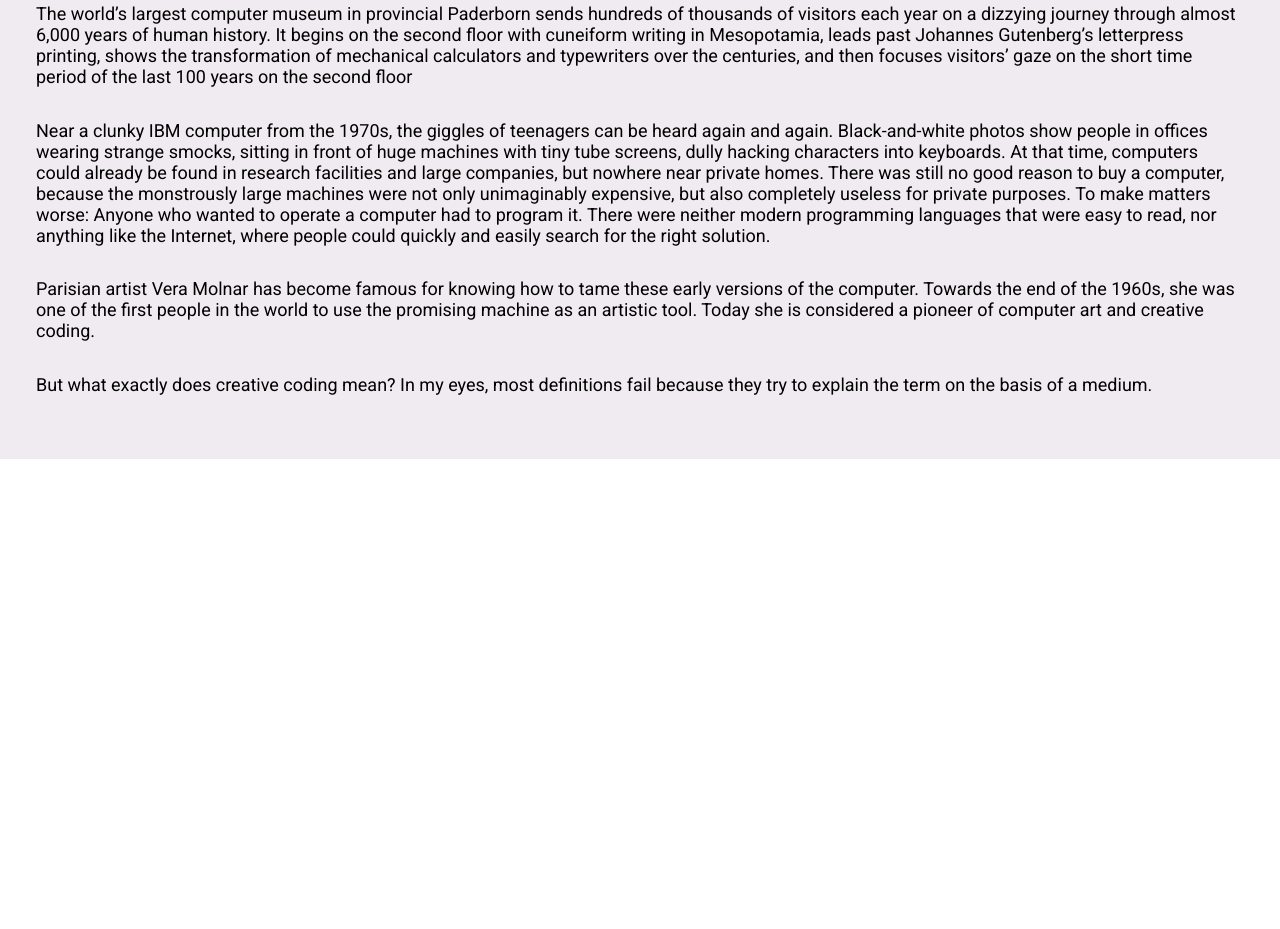
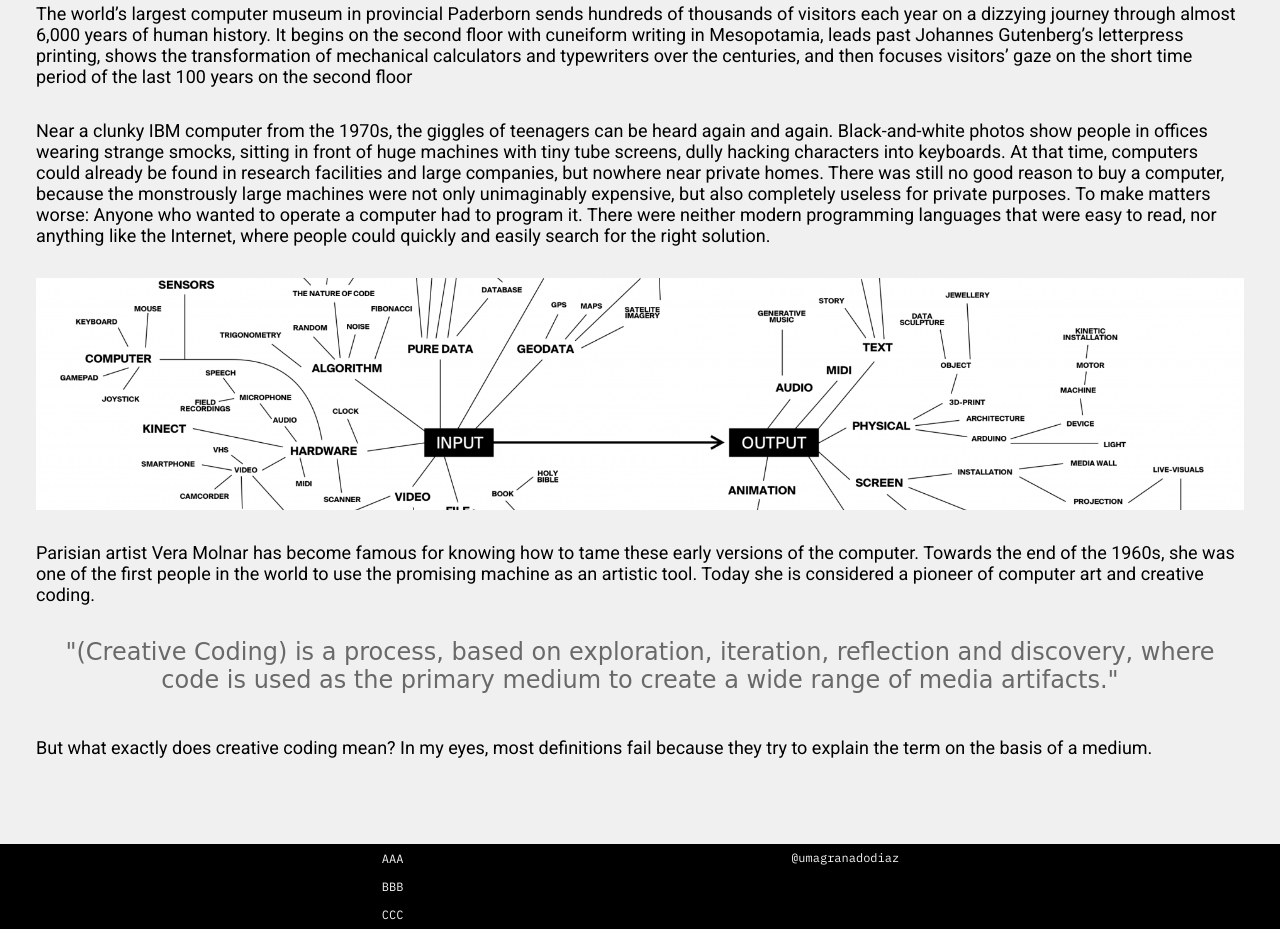
Before and after one commit to Umagdiaz/creative_code_blog, a plain HTML site: page index.html in a window 1280 px wide. Shown: the part 671-1600 px from the top of the page. Before the commit the page ends 1130 px from the top, so only its background shows below. Drawn offline with Linux system fonts and the light colour scheme; a web font is replaced by a local one.

Commit message:
index img, footer, quote

```diff
--- a/index.html
+++ b/index.html
@@ -11,7 +11,7 @@
 <body>
     <div class="header">
         <div class="header__r" alt=""><h2>Creative Code</h2><p class="header__r-sub">A little library</p></div>
-        <div><img class="header__l" src="resources/img/img_creative_coding.png" alt=""></div>
+        <div><img class="header__l" src="resources/img/img_creative_coding.png" alt="black and white dots"></div>
 
     </div>
     <div class="content">
@@ -21,19 +21,32 @@
         <p class="content__text">
         Near a clunky IBM computer from the 1970s, the giggles of teenagers can be heard again and again. Black-and-white photos show people in offices wearing strange smocks, sitting in front of huge machines with tiny tube screens, dully hacking characters into keyboards. At that time, computers could already be found in research facilities and large companies, but nowhere near private homes. There was still no good reason to buy a computer, because the monstrously large machines were not only unimaginably expensive, but also completely useless for private purposes. To make matters worse: Anyone who wanted to operate a computer had to program it. There were neither modern programming languages that were easy to read, nor anything like the Internet, where people could quickly and easily search for the right solution.
         </p>
+        <div class="content__img1">
+            <img class="content__img1" src="resources/img/input_output.png" alt="input output map">
+        </div>
         <p class="content__text">
         Parisian artist Vera Molnar has become famous for knowing how to tame these early versions of the computer. Towards the end of the 1960s, she was one of the first people in the world to use the promising machine as an artistic tool. Today she is considered a pioneer of computer art and creative coding.
+        </p>
+        <p class="content__text-quotes">
+            "(Creative Coding) is a process, based on exploration, iteration, reflection and discovery, where code is used as the primary medium to create a wide range of media artifacts."
         </p>
         <p class="content__text">
         But what exactly does creative coding mean? In my eyes, most definitions fail because they try to explain the term on the basis of a medium.
         </p>
-        <p class="content__text-quotes">
-
-        </p>
+        <div class="">
+            <img class="" src="" alt="">
+        </div>
     </div>
     <div >
 
     </div>
-
+    <div class="footer">
+        <ul class="footer__description-ul">
+            <li class="footer__description-li">AAA</li>
+            <li class="footer__description-li">BBB</li>
+            <li class="footer__description-li">CCC</li>
+        </ul>
+        <p class="footer__contact">@umagranadodiaz</p>
+    </div>
 </body>
 </html>
--- a/styles/stylesheet.css
+++ b/styles/stylesheet.css
@@ -10,10 +10,12 @@
   }
 
   :root {
-    --font_headings-family: 'IBM Plex Mono', monospace;
-    --font_headings-size: 2.4rem;
+    --font_principal-family: 'IBM Plex Mono', monospace;
+    --font_principal-size: 2.4rem;
     --font_p-family: 'Roboto', sans-serif;
     --font_p-size: 1.8rem;
+    --font_quotes-family: 'Lumanosimo', cursive;
+    --font_quotes-size: 2.4rem;
   }
 
 .header {
@@ -28,7 +30,7 @@
   justify-content: center;
   overflow: hidden;
   object-fit: cover;
-  border-bottom: 2px solid black;
+  border-bottom: 2px solid rgb(61, 61, 61);
 }
 
 .header__r {
@@ -39,8 +41,8 @@
   text-align: center;
   display: flex;
   flex-direction: column;
-  font-size: var(--font_headings-size);
-  font-family: var(--font_headings-family);
+  font-size: var(--font_principal-size);
+  font-family: var(--font_principal-family);
   border-bottom: 2px solid black;
 }
 
@@ -52,7 +54,7 @@
 }
 
 .content {
-background-color: rgb(240, 235, 240);
+background-color: rgb(240, 240, 240);
 font-family: var(--font_p-family);
 font-size: var(--font_p-size);
 padding: 1.8em 3.6rem;
@@ -61,3 +63,42 @@ padding: 1.8em 3.6rem;
 .content__text {
   padding-bottom: 1.8em;
 }
+
+.content__img1 {
+  width: 100%;
+  height: 33vh;
+  align-items: center;
+  justify-content: center;
+  overflow: hidden;
+  object-fit: cover;
+  padding-bottom: 1.8em;
+}
+
+.content__text-quotes {
+  font-family: var(--font_quotes-family);
+  font-size: var(--font_quotes-size);
+  padding-bottom: 1.8em;
+  text-align: center;
+  color:dimgray;
+}
+
+.footer {
+  background-color: black;
+  color: whitesmoke;
+  font-family: var(--font_principal-family);
+  font-size: 1.2rem;
+  display: flex;
+  flex-direction: rows;
+  justify-content:space-evenly;
+  align-items:self-start;
+}
+
+.footer__description-li {
+  padding: 0.6rem;
+  margin: 0.10rem;
+  list-style: none;
+}
+
+.footer__contact {
+  padding: 0.6rem;
+}
```
Also changed, not shown: resources/img/input_output.png (added).
